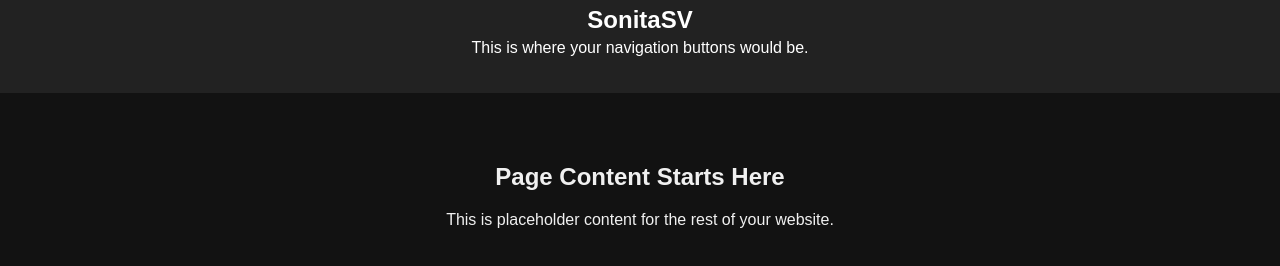
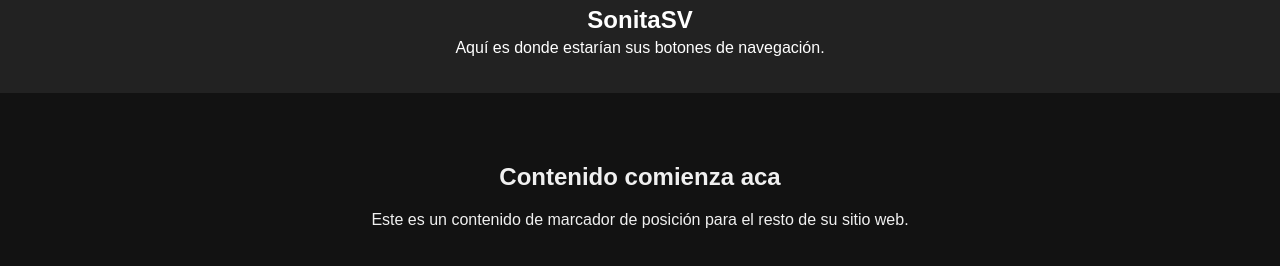
Before and after one commit to sonitasvpublico/hermosocarousel, a plain HTML site: page index.html in a window 1280 px wide. Shown: the part 576-842 px from the top of the page. Drawn offline with nearby package versions, Linux system fonts and the light colour scheme.

Commit message:
Update index.html
cambios

```diff
--- a/index.html
+++ b/index.html
@@ -312,11 +312,11 @@
         </div>
     </div>
 
-    <!-- This is where the rest of your site's header/nav would go -->
+    <!-- where the rest of your site's header/nav would go -->
     <!-- For example, the buttons from sonitasv.com -->
     <header class="site-header-placeholder">
         <h1>SonitaSV</h1>
-        <p>This is where your navigation buttons would be.</p>
+        <p>Aquí es donde estarían sus botones de navegación.</p>
         <!-- Example buttons:
         <nav>
             <a href="#">Home</a>
@@ -329,8 +329,8 @@
 
     <!-- Main content of the page would follow -->
     <div class="container" style="padding-top: 50px; padding-bottom: 50px; text-align: center;">
-        <h2>Page Content Starts Here</h2>
-        <p>This is placeholder content for the rest of your website.</p>
+        <h2>Contenido comienza aca</h2>
+        <p>Este es un contenido de marcador de posición para el resto de su sitio web.</p>
     </div>
 
 
```
